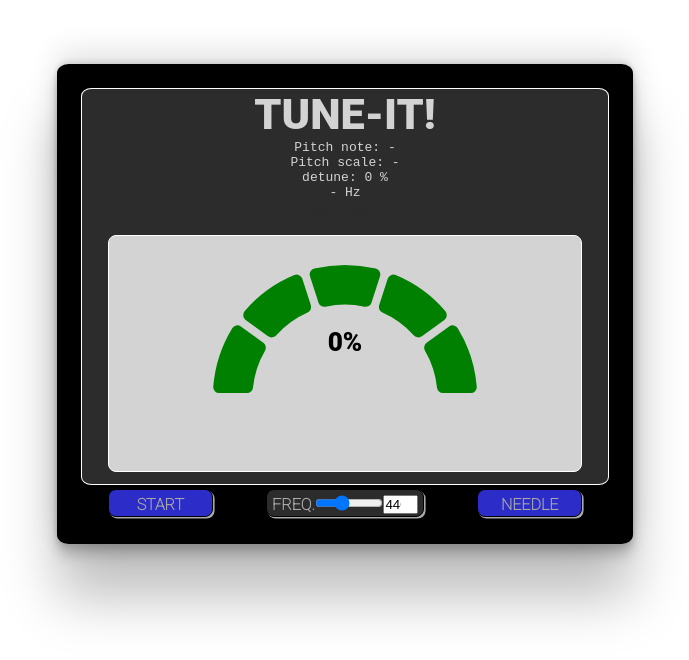
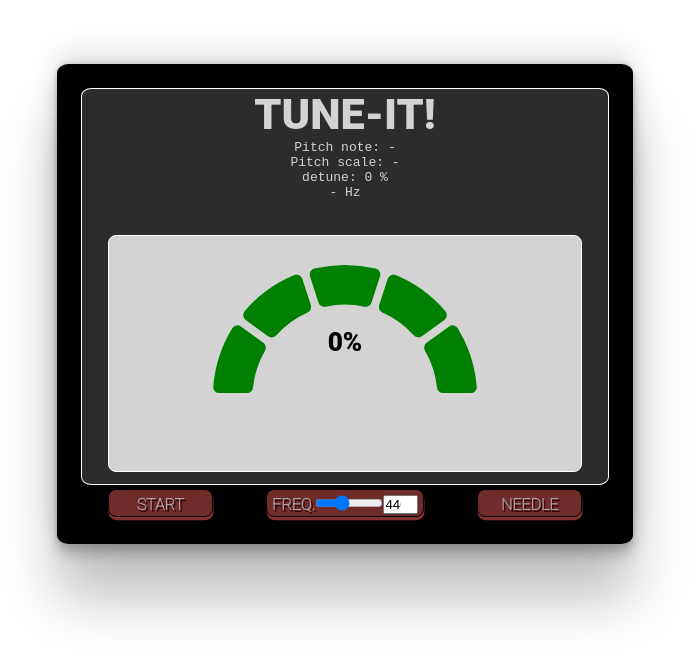
Before and after one commit to LeoEmVee/tune-it, a React (Vite) app: page / in a window 1280 px wide. Shown: the top 660 px of the page, without its empty margins (295-984 px from the left). Built offline with nearby package versions, Linux system fonts and the light colour scheme; a web font is replaced by a local one.

Commit message:
Add color change to NoteMeter

```diff
--- a/src/App.css
+++ b/src/App.css
@@ -20,7 +20,6 @@ body {
   justify-content: center;
   font-size: 100%;
   font-family: monospace;
-
 }
 
 .panel {
@@ -73,12 +72,14 @@ body {
 .noteMeter {
   display: flex;
   justify-content: center;
+  flex-direction: column;
   margin: auto;
   width: 80%;
   height: 120%;
   margin: auto;
   padding: 2.5em;
   font-family: 'Wallpoet', 'Roboto Black';
+  color: lightgray;
   background-color: black;
   border-radius: 0.5em;
 }
@@ -92,6 +93,8 @@ body {
   justify-content: center;
   margin-top: 0.5%;
   margin-bottom: 0.2%;
+  color: #A9A9A9;
+  text-shadow: 0.1em 0.1em rgb(58, 0, 0);
 }
 
 button {
@@ -100,13 +103,14 @@ button {
   height: 90%;
   font-weight: bolder;
   font-family: 'Roboto';
+  text-shadow: 0.1em 0.1em rgb(58, 0, 0);
   font-size: 100%;
   margin: auto;
-  background-color: rgb(44, 44, 200);
+  background-color: rgb(112, 43, 43);
   color: #A9A9A9;
-  border: 1px solid black;
+  border: 0.01em solid black;
   border-radius: 0.5em;
-  box-shadow: 0.1em 0.1em #A9A9A9;
+  box-shadow: 0.03em 0.2em rgb(131, 50, 50);
 }
 
 button:hover {
@@ -127,11 +131,11 @@ button:active {
   font-family: 'Roboto';
   font-size: 100%;
   margin: auto;
-  background-color: rgb(44, 44, 44);
+  background-color: rgb(112, 43, 43);
   color: #A9A9A9;
-  border: 1px solid black;
+  border: 0.01em solid black;
   border-radius: 0.5em;
-  box-shadow: 0.1em 0.1em #A9A9A9;
+  box-shadow: 0.03em 0.2em rgb(131, 50, 50);
 }
 
 .rangeInput {
--- a/src/components/NeedleMeter.jsx
+++ b/src/components/NeedleMeter.jsx
@@ -15,7 +15,7 @@ function NeedleMeter ({ detune, pitchNote, pitchScale, started }) {
     <div className='needleMeter'>
       <ReactSpeedometer
         ringWidth={30}
-        width={300}
+        width={275}
         maxValue={50}
         minValue={-50}
         needleHeightRatio={0.8}
--- a/src/components/NoteMeter.jsx
+++ b/src/components/NoteMeter.jsx
@@ -1,12 +1,15 @@
 import React from 'react';
 
-function NoteMeter ({ pitchNote }) {
+function NoteMeter ({ pitchNote, detune }) {
+
+  const green = {color: 'darkgreen'};
+  const red = {color: 'darkred'};
 
   return (
     <div className='noteMeter'>
-      <div className='noteChar'>{pitchNote}</div>
+      <div className='noteChar' style={detune > -5 && detune < 5 ? green : red}>{pitchNote}</div>
+      <div>Detune: {detune}%</div>
     </div>
-
   );
 }
 
--- a/src/components/Tuner.jsx
+++ b/src/components/Tuner.jsx
@@ -22,7 +22,7 @@ function Tuner ({makeNoise, pitchNote, pitchScale, detune, pitch, meter, started
       </div>
       <div className='meter'>
         {
-          meter === 'percent' ? <PercentMeter detune={detune}></PercentMeter> : meter === 'needle' ? <NeedleMeter started={started} detune={detune} pitchNote={pitchNote} pitchScale={pitchScale}></NeedleMeter> : <NoteMeter pitchNote={pitchNote}></NoteMeter>
+          meter === 'percent' ? <PercentMeter detune={detune}></PercentMeter> : meter === 'needle' ? <NeedleMeter started={started} detune={detune} pitchNote={pitchNote} pitchScale={pitchScale}></NeedleMeter> : <NoteMeter pitchNote={pitchNote} detune={detune}></NoteMeter>
         }
       </div>
     </div>
```
